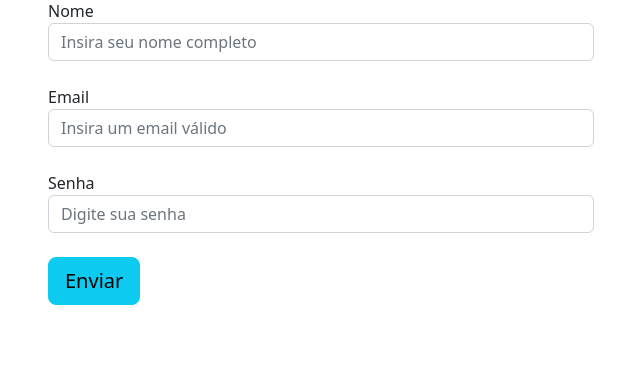
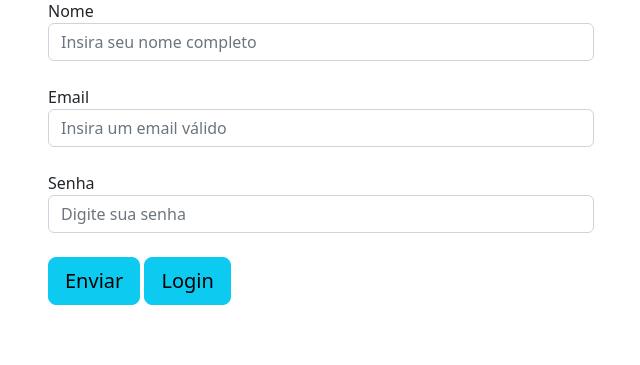
Before and after one commit to naiarar/Empresta-, a Django app: page /auth/cadastro/ in a window 1280 px wide. Shown: the part 162-527 px from the top of the page, without its empty margins (319-959 px from the left). Run offline with Django 4.2, Linux system fonts and the light colour scheme.

Commit message:
implantando botão login

```diff
--- a/usuarios/templates/cadastro.html
+++ b/usuarios/templates/cadastro.html
@@ -47,6 +47,8 @@
                 <input name="senha" class="form-control" type="password" placeholder="Digite sua senha">
                 <br>
                 <input class="btn btn-info btn-lg" type="submit" value="Enviar">
+                <a href="{% url 'login' %}" class="btn btn-info btn-lg">Login</a>
+
 
 
 
```
